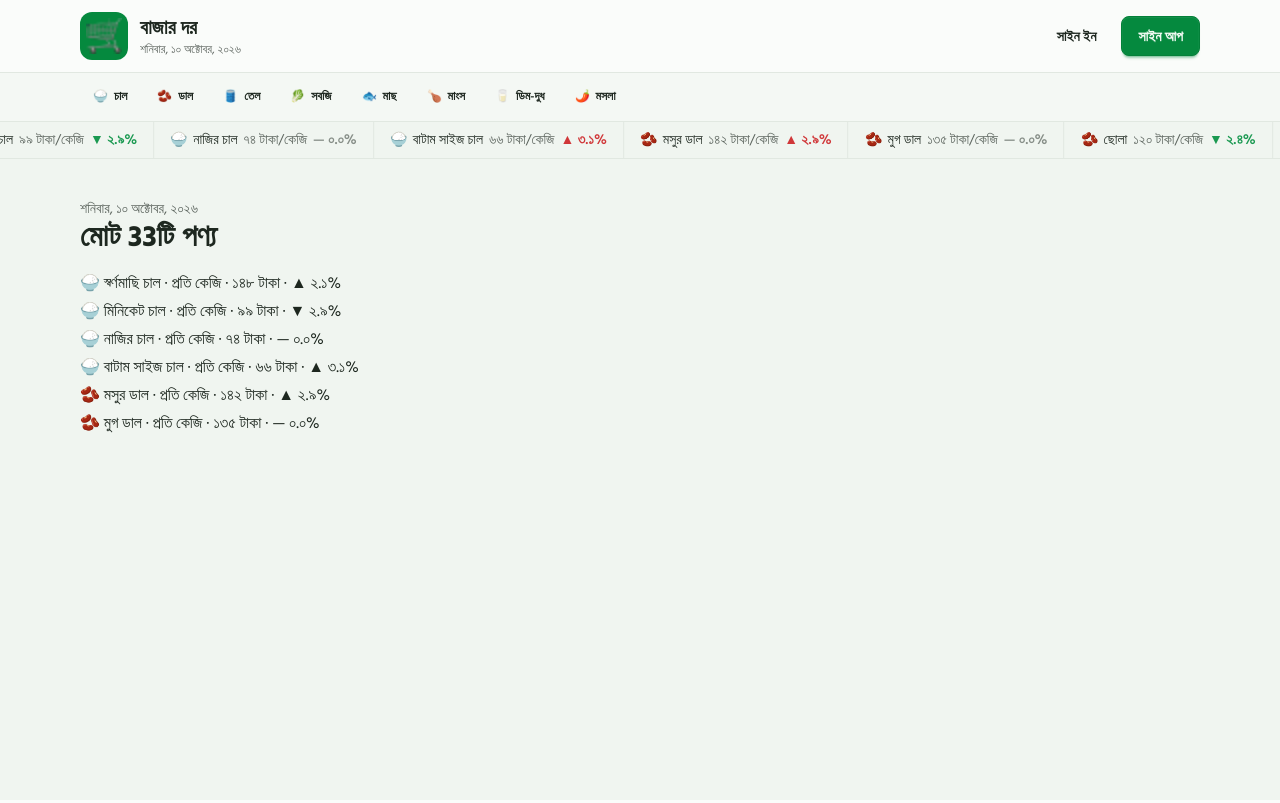
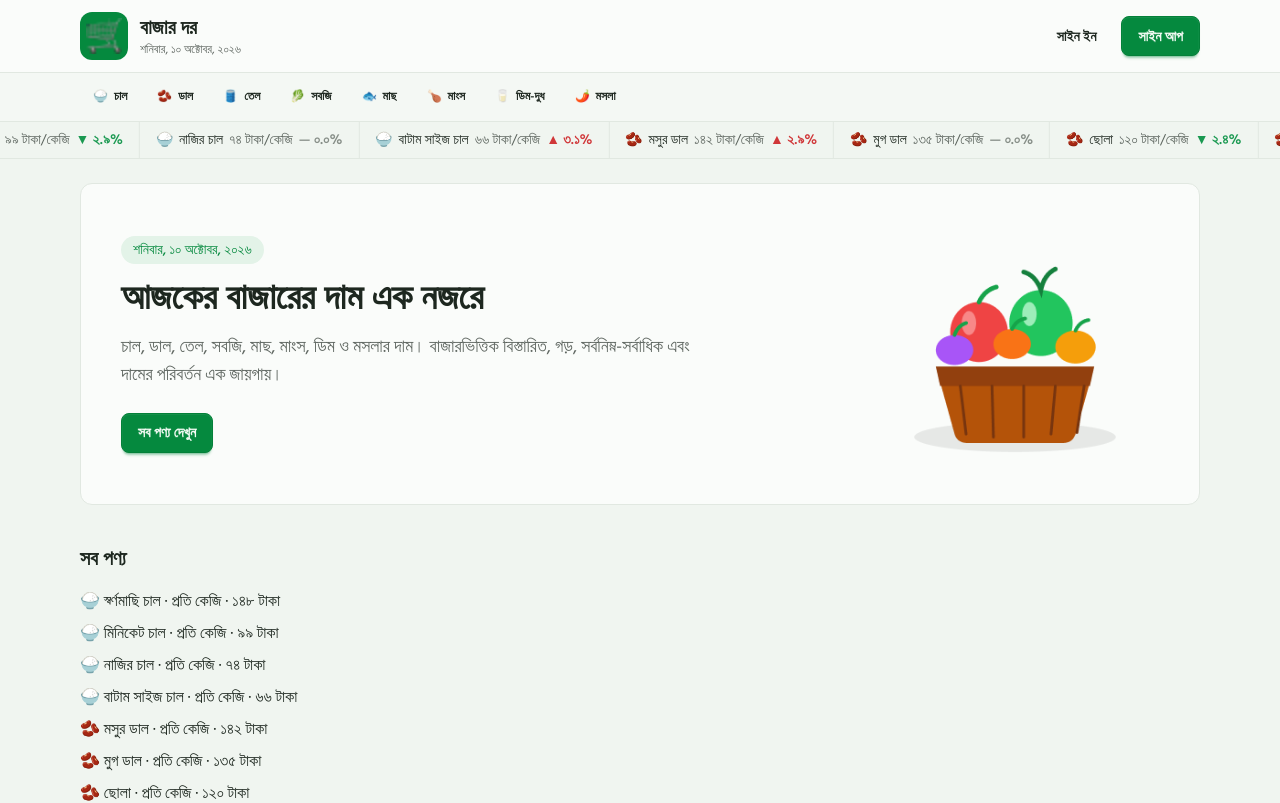
Before and after one commit to TarekAhmed353/PH-Seventh-Assignment, a Next.js app: page / in a window 1280 px wide. Shown: the top 803 px of the page. Built offline with nearby package versions, Linux system fonts and the light colour scheme; no server answers; a web font is replaced by a local one.

Commit message:
Adding hero section with date eyebrow and scroll to all products

```diff
--- a/src/app/globals.css
+++ b/src/app/globals.css
@@ -41,3 +41,7 @@
 @theme inline {
   --font-sans: var(--font-hind-siliguri), var(--font-noto-emoji), sans-serif;
 }
+
+html {
+  scroll-behavior: smooth;
+}
--- a/src/app/layout.tsx
+++ b/src/app/layout.tsx
@@ -28,7 +28,12 @@ export default function RootLayout({
   children: React.ReactNode;
 }>) {
   return (
-    <html lang="bn" data-theme="bazardor" className={`${hindSiliguri.variable} ${notoEmoji.variable}`}>
+    <html
+      lang="bn"
+      data-theme="bazardor"
+      data-scroll-behavior="smooth"
+      className={`${hindSiliguri.variable} ${notoEmoji.variable}`}
+    >
       <body className="min-h-screen bg-base-200 font-sans text-base-content antialiased">
         <Navbar />
         <Ticker />
--- a/src/app/page.tsx
+++ b/src/app/page.tsx
@@ -1,21 +1,24 @@
+import Hero from "@/components/Hero";
 import { getProducts } from "@/lib/api";
-import { bnDate, changeArrow, formatPercent, formatPrice, perUnit } from "@/lib/format";
+import { formatPrice, perUnit } from "@/lib/format";
 
 export default async function Home() {
   const products = await getProducts();
 
   return (
-    <main className="mx-auto max-w-6xl px-4 py-10">
-      <p className="text-sm text-base-content/70">{bnDate()}</p>
-      <h1 className="text-3xl font-bold">মোট {products.length}টি পণ্য</h1>
-      <ul className="mt-4 space-y-1">
-        {products.slice(0, 6).map((product) => (
-          <li key={product.id}>
-            {product.image} {product.nameBn} · {perUnit(product.unit)} · {formatPrice(product.today)} ·{" "}
-            {changeArrow(product.change.dir)} {formatPercent(product.change.pct)}
-          </li>
-        ))}
-      </ul>
+    <main className="mx-auto max-w-6xl space-y-10 px-4 py-6">
+      <Hero />
+
+      <section id="সব-পণ্য" className="scroll-mt-4">
+        <h2 className="text-xl font-bold">সব পণ্য</h2>
+        <ul className="mt-4 space-y-2">
+          {products.map((product) => (
+            <li key={product.id}>
+              {product.image} {product.nameBn} · {perUnit(product.unit)} · {formatPrice(product.today)}
+            </li>
+          ))}
+        </ul>
+      </section>
     </main>
   );
 }
--- /dev/null
+++ b/src/components/Hero.tsx
@@ -0,0 +1,33 @@
+import Image from "next/image";
+import BanglaDate from "./BanglaDate";
+
+export default function Hero() {
+  return (
+    <section className="rounded-box border border-base-300 bg-base-100 p-6 sm:p-10">
+      <div className="flex flex-col-reverse items-center gap-8 md:flex-row md:justify-between">
+        <div className="max-w-xl text-center md:text-left">
+          <BanglaDate className="rounded-full bg-accent px-3 py-1 text-sm font-medium text-accent-content" />
+          <h1 className="mt-3 text-3xl font-bold leading-tight sm:text-4xl">
+            আজকের বাজারের দাম এক নজরে
+          </h1>
+          <p className="mt-3 text-base-content/70 sm:text-lg">
+            চাল, ডাল, তেল, সবজি, মাছ, মাংস, ডিম ও মসলার দাম। বাজারভিত্তিক বিস্তারিত, গড়,
+            সর্বনিম্ন-সর্বাধিক এবং দামের পরিবর্তন এক জায়গায়।
+          </p>
+          <a href="#সব-পণ্য" className="btn btn-primary btn-sm mt-6 sm:btn-md">
+            সব পণ্য দেখুন
+          </a>
+        </div>
+
+        <Image
+          src="/bazar-hero.png"
+          alt="সবজি ও ফলের ঝুড়ি"
+          width={315}
+          height={263}
+          priority
+          className="h-auto w-52 sm:w-64 md:w-72"
+        />
+      </div>
+    </section>
+  );
+}
```
